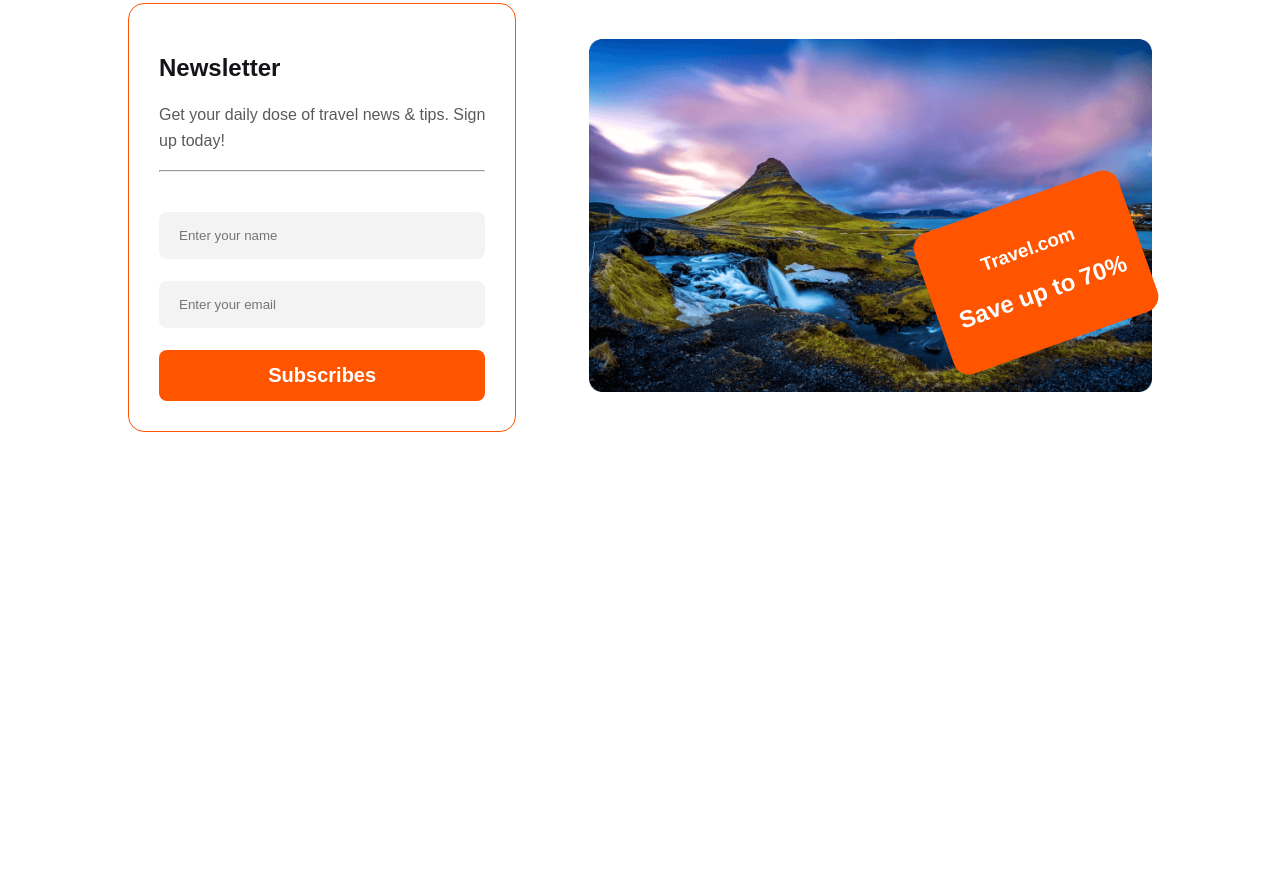
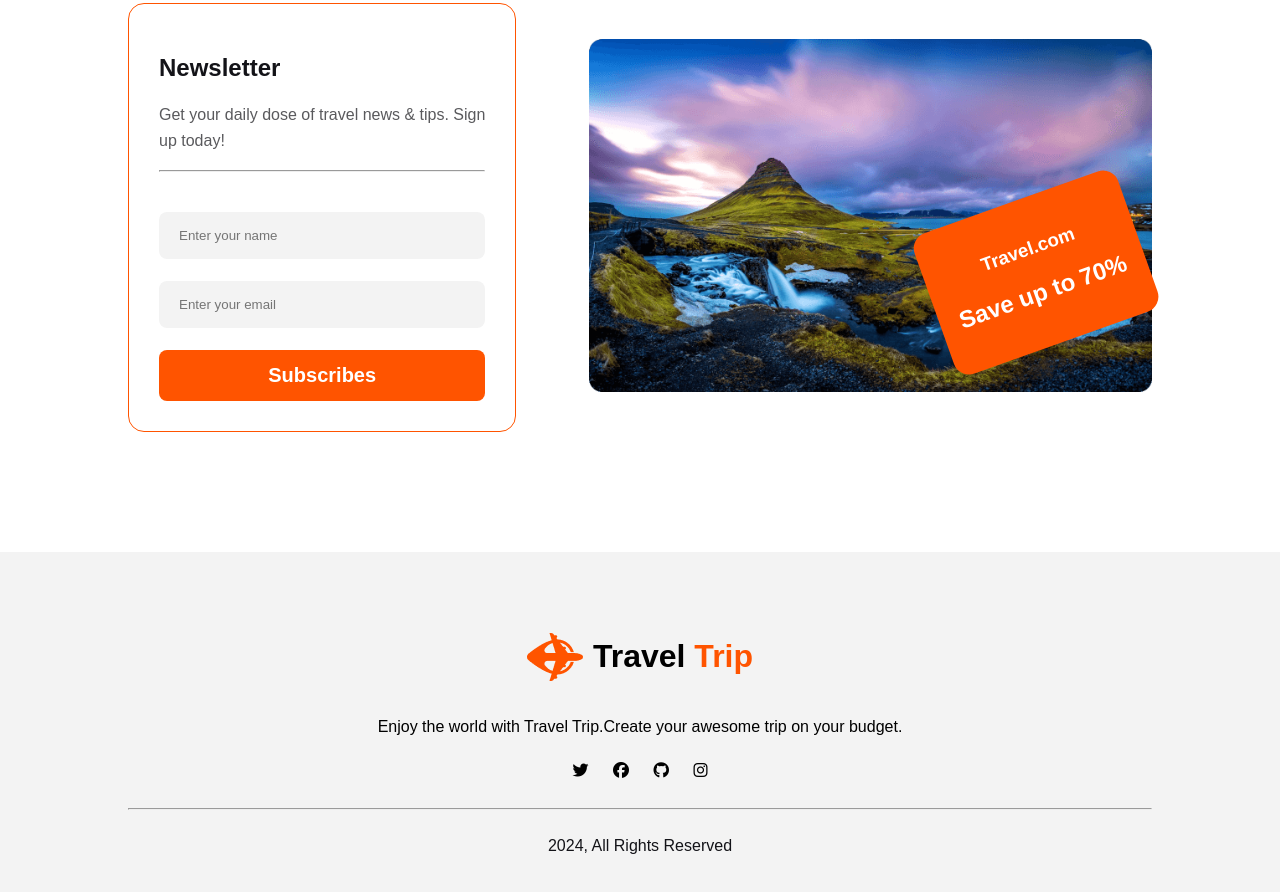
Before and after one commit to nafiulkabirbd/travel-share, a plain HTML site: page index.html in a window 1280 px wide. Shown: the part 3595-4487 px from the top of the page. Before the commit the page ends 4047 px from the top, so only its background shows below. Drawn offline with Linux system fonts and the light colour scheme.

Commit message:
footer added

```diff
--- a/css/style.css
+++ b/css/style.css
@@ -513,3 +513,41 @@ select {
 }
 
 /* newsletter related style end */
+
+/* footer related style start */
+
+footer {
+    width: 100%;
+    text-align: center;
+    height: 340px;
+    background: rgba(19, 19, 24, 0.05);
+}
+
+.footer-logo {
+    display: flex;
+    align-items: center;
+    justify-content: center;
+    padding-top: 60px;
+}
+
+.footer-logo h2 {
+    font-size: 32px;
+    font-weight: 800;
+    margin-left: 10px;
+}
+
+.footer-logo p {
+    color: #5A5A5D;
+    text-align: center;
+    font-size: 16px;
+    font-weight: 400;
+    line-height: 26px;
+}
+
+.footer-copyright {
+    color: #131318;
+    font-size: 16px;
+    font-weight: 300;
+}
+
+/* footer related style end */
--- a/index.html
+++ b/index.html
@@ -222,6 +222,31 @@
 
     <!-- main section end -->
 
+    <!-- footer section start -->
+
+    <footer>
+        <div class="footer-logo">
+            <img src="images/logo.png" alt="logo">
+            <h2>Travel <span style="color: #FF5400;">Trip</span></h2>
+        </div>
+        <p>
+            Enjoy the world with Travel Trip.Create your awesome trip on your budget.
+        </p>
+        <div>
+            <i class="fa-brands fa-twitter" style="padding: 10px;"></i>
+            <i class="fa-brands fa-facebook" style="padding: 10px;"></i>
+            <i class="fa-brands fa-github" style="padding: 10px;"></i>
+            <i class="fa-brands fa-instagram" style="padding: 10px;"></i>
+
+            <hr style="color: rgb(90, 90, 93); margin: 20px 10%;">
+
+            <h5 class="footer-copyright">2024, All Rights Reserved</h5>
+        </div>
+
+    </footer>
+
+    <!-- footer section end -->
+
 </body>
 
 </html>
```
